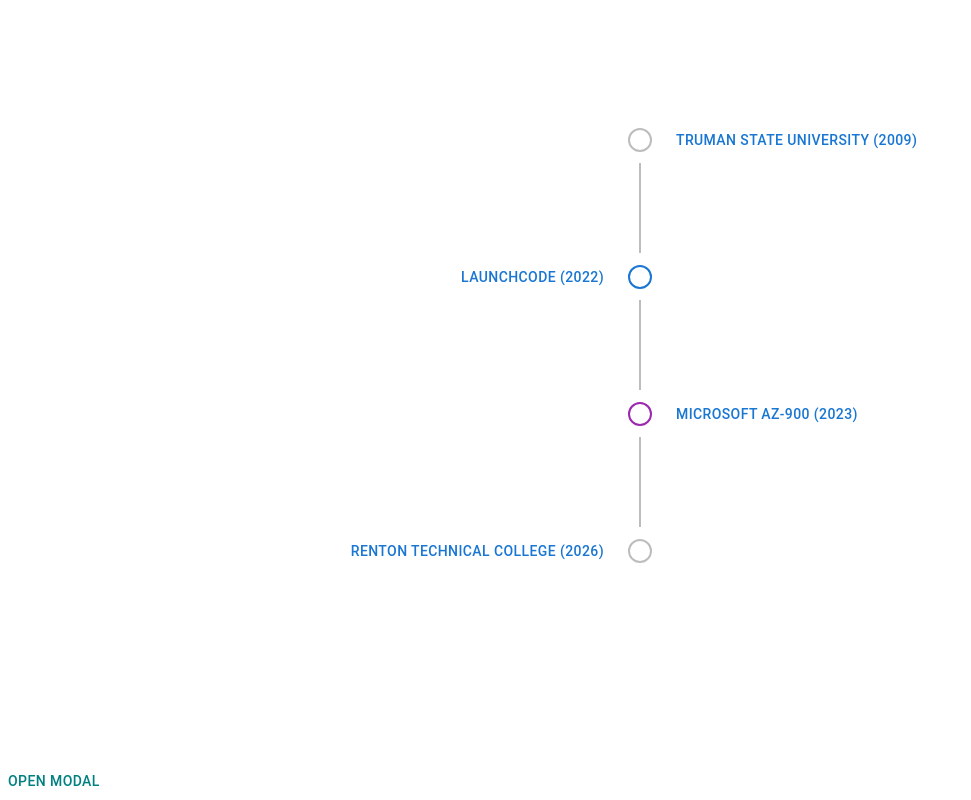
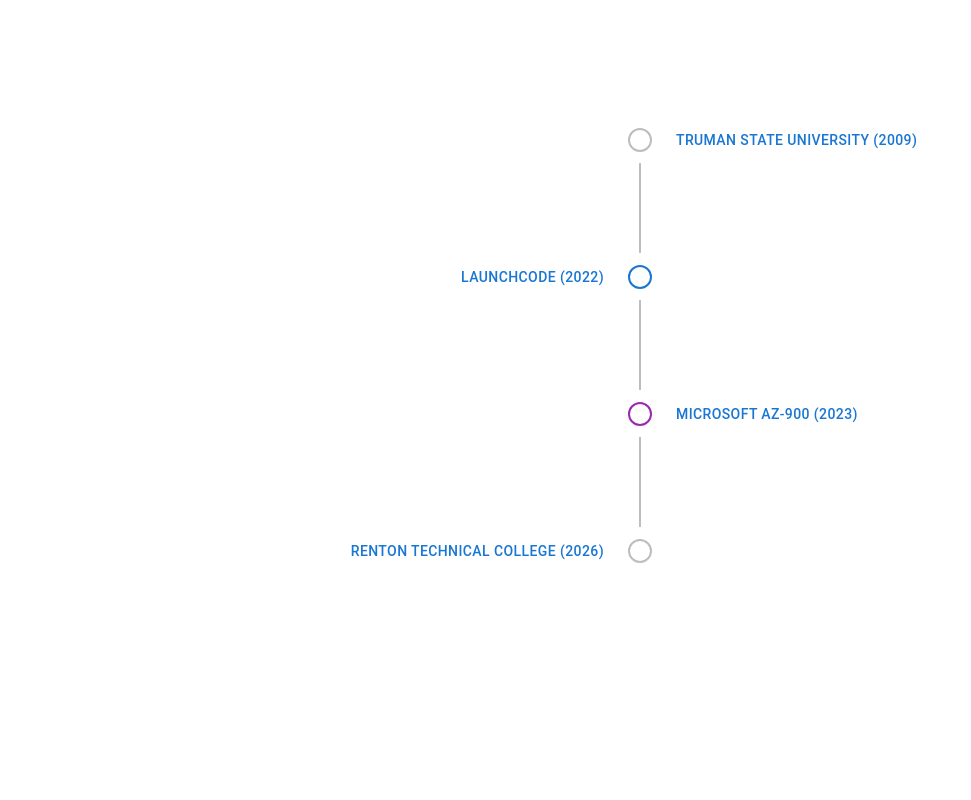
Before and after one commit to amerigirl/website, a React (Create React App) app: page /aboutPage in a window 1280 px wide. Shown: the part 1202-2002 px from the top of the page, without its empty margins (0-971 px from the left). After the commit the page ends 1965 px from the top, so only its background shows below. Built offline with nearby package versions, Linux system fonts and the light colour scheme.

Commit message:
modal page cleanup; still no content showing

```diff
--- a/src/Components/Modal/BasicModal.jsx
+++ b/src/Components/Modal/BasicModal.jsx
@@ -1,10 +1,9 @@
 import * as React from "react";
 import Box from "@mui/material/Box";
-import Button from "@mui/material/Button";
 import Typography from "@mui/material/Typography";
 import Modal from "@mui/material/Modal";
+import PropTypes from "prop-types";
 
-//this has been converted to a controlled component--REVIEW WHAT THAT MEANS!
 const style = {
   position: "absolute",
   top: "50%",
@@ -17,11 +16,8 @@ const style = {
   p: 4,
 };
 
-export default function BasicModal({open, onClose, item}) {
-
+export default function BasicModal({ open, onClose, item }) {
   return (
-    <div>
-      <Button onClick={open}>Open modal</Button>
     <Modal
       open={open}
       onClose={onClose}
@@ -37,6 +33,14 @@ export default function BasicModal({open, onClose, item}) {
         </Typography>
       </Box>
     </Modal>
-    </div>
   );
 }
+
+BasicModal.propTypes = {
+  open: PropTypes.bool.isRequired,
+  onClose: PropTypes.func.isRequired,
+  item: PropTypes.shape({
+    content: PropTypes.string,
+    modalContent: PropTypes.string,
+  }),
+};
```
Lines whose indentation alone changed are shown as unchanged.
